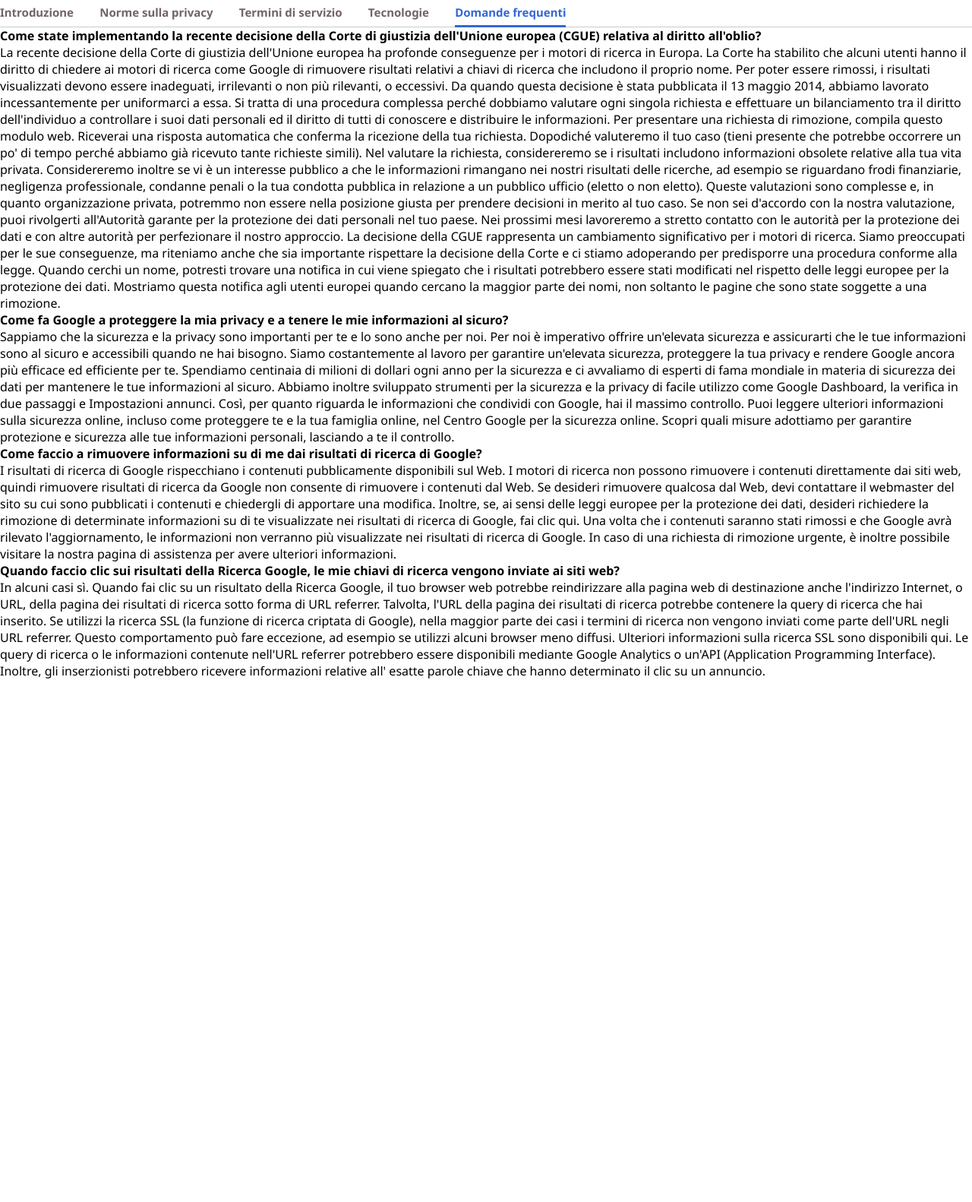
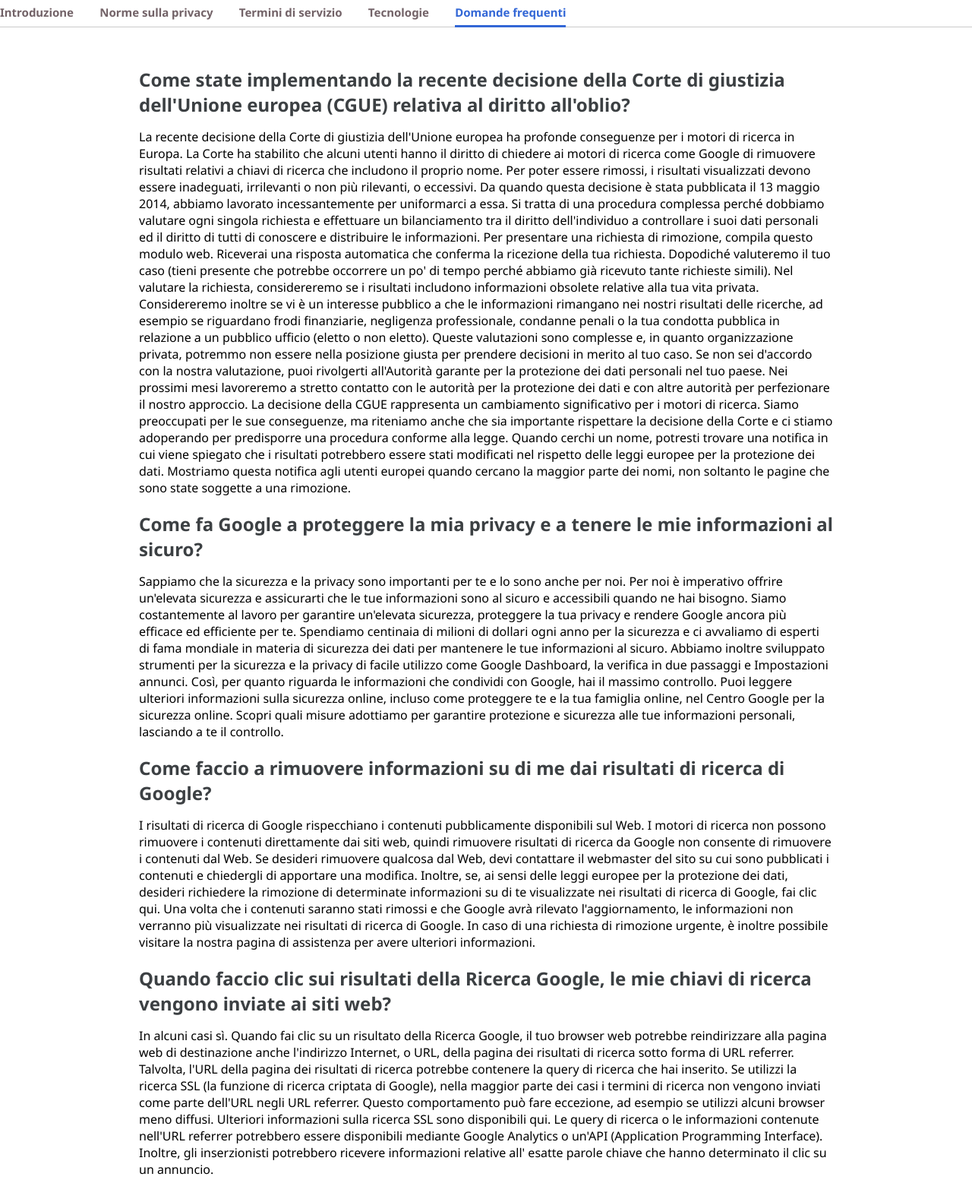
Before and after one commit to MatteoVollero/php-google-faq, a PHP site: page / in a window 1280 px wide. Shown: the part 345-1927 px from the top of the page at 76% size. Before the commit the page ends 1238 px from the top, so only its background shows below. Run offline with PHP 8.4, Linux system fonts and the light colour scheme.

Commit message:
Parte grafica

```diff
--- a/css/style.css
+++ b/css/style.css
@@ -47,3 +47,23 @@ body{
 #list{
   margin-bottom: 0;
 }
+
+.container-domande{
+  max-width: 978px;
+  padding: 32px;
+  margin: auto;
+}
+
+.container-domande h2{
+  color: #3c4043;
+  margin-bottom: 15px;
+}
+
+.container p{
+  color: #272727;
+}
+
+.container-domande ul li{
+  margin-top: 20px;
+  list-style: none;
+}
--- a/index.php
+++ b/index.php
@@ -28,8 +28,8 @@
           </ul>
         </div>
       </div>
-    </main>
-    <!-- Creo una sorta di database che contiene la domanda e la risposta -->
+
+        <div class="container-domande">
           <?php
             $faqs = [
               "domanda-1" =>[
@@ -67,16 +67,21 @@
               ]
             ]
            ?>
-
            <ul>
              <?php foreach($faqs as $faq => $values){ ?>
              <li>
+               <h2>
                <?php
                   echo "<strong>".$values["domanda"]."</strong>"."<br>";
-            echo $values["risposta"];
                 ?>
+                </h2>
+                <p> <?php echo $values["risposta"]; ?></p>
              </li>
            <?php } ?>
            </ul>
+        </div>
+      </div>
+    </main>
+    <!-- Creo una sorta di database che contiene la domanda e la risposta -->
   </body>
 </html>
```
Lines whose indentation alone changed are shown as unchanged.
